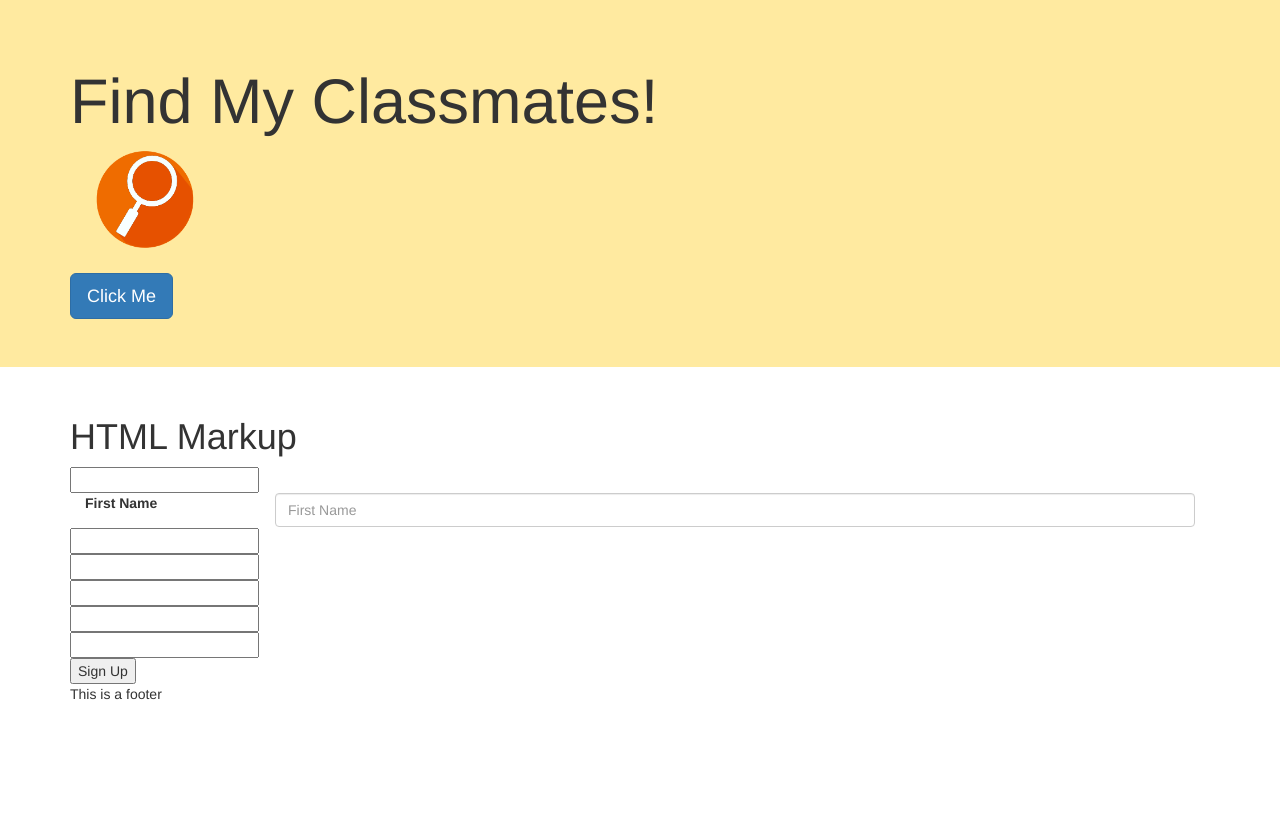
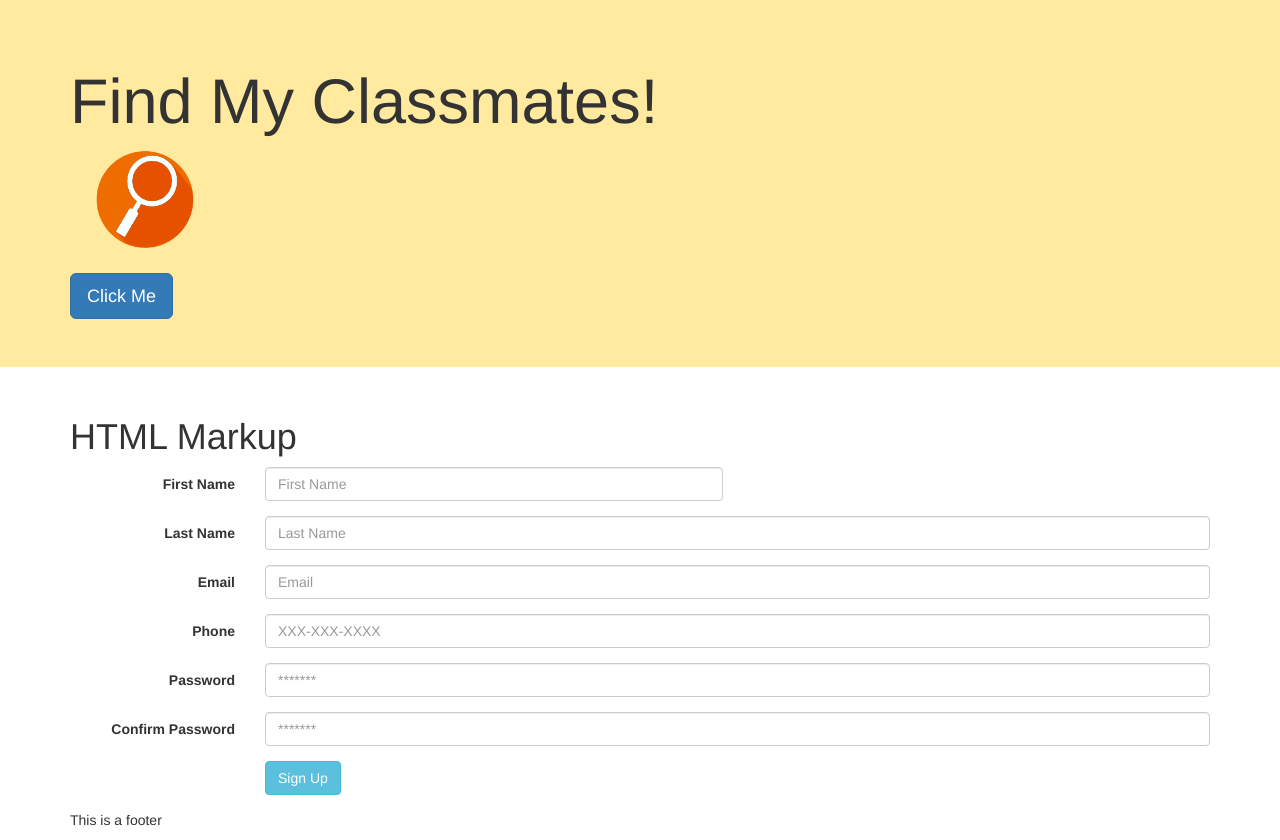
Before and after one commit to robertoferrer/FindMyClassmate, a PHP site: page / in a window 1280 px wide. Shown: the part 73-913 px from the top of the page. Before the commit the page ends 773 px from the top, so only its background shows below. Run offline with PHP 8.4, Linux system fonts and the light colour scheme; some libraries are stand-ins or nearby versions.

Commit message:
Added modified registration to index

```diff
--- a/index.php
+++ b/index.php
@@ -26,30 +26,55 @@ include "header.php";
     <div class="container">
 
         <h1>HTML Markup</h1>
-        <form action="script_regster.php" method="POST">
-            <input type="text" name="fname" aria-required="true" />
-            <div class="form-group">
-                <label for="inptFirstName" class="col-sm-2 control-label">First Name</label>
-                <div class="col-sm-10">
-                    <input type="text" name="fname" class="form-control" id="inptFirstName" placeholder="First Name">
+        <div class="box2">
+            <form class="form-horizontal" action="script_register.php" method="POST">
+                <div class="form-group">
+                    <label for="inptFirstName" class="col-sm-2 control-label">First Name</label>
+                    <div class="col-sm-5">
+                        <input type="text" name="fname" class="form-control" id="inptFirstName" aria-required="true" placeholder="First Name">
+                    </div>
                 </div>
-            </div>
-            <br />
-            <input type="" name="lname" aria-required="true" />
-            <br />
-            <input type="text" name="email" aria-required="true" />
-            <br />
-            <input type="text" name="phone" />
-            <br />
-            <input type="password" name="password" aria-required="true" />
-            <br />
-            <input type="password" name="password_confirm" aria-required="true" />
-            <br />
-            <input type="submit" value="Sign Up" />
-        </form>
+                <div class="form-group">
+                    <label for="inputLastName" class="col-sm-2 control-label">Last Name</label>
+                    <div class="col-sm-10">
+                        <input type="text" name="lname" class="form-control" id="inputLastName" aria-required="true" placeholder="Last Name">
+                    </div>
+                </div>
+                <div class="form-group">
+                    <label for="inputEmail" class="col-sm-2 control-label">Email</label>
+                    <div class="col-sm-10">
+                        <input type="email" name="Email" class="form-control" id="inputLastName" aria-required="true" placeholder="Email">
+                    </div>
+                </div>
+                <div class="form-group">
+                    <label for="inputPhone" class="col-sm-2 control-label">Phone</label>
+                    <div class="col-sm-10">
+                        <input type="text" name="Phone" class="form-control" id="inputLastName"  placeholder="XXX-XXX-XXXX">
+                    </div>
+                </div>
+                <div class="form-group">
+                    <label for="inputPassword" class="col-sm-2 control-label">Password</label>
+                    <div class="col-sm-10">
+                        <input type="password" name="Password" class="form-control" id="inputPassword" aria-required="true" placeholder="*******">
+                    </div>
+                </div>
+                <div class="form-group">
+                    <label for="inputPassword2" class="col-sm-2 control-label">Confirm Password</label>
+                    <div class="col-sm-10">
+                        <input type="password" name="Password2" class="form-control" id="inputPassword2" aria-required="true" placeholder="*******">
+                    </div>
+                </div>
+                <div class="form-group">
+                    <div class="col-sm-10 col-sm-offset-2">
+                        <input class="btn btn-info" type="submit" value="Sign Up" />
+                    </div>
+                </div>
+            </form>
+        </div>
+
 
     </div>
 
 <?php
 
-    include "footer.php";
+include "footer.php";
```
Also changed, not shown: registration.php (+7 -1 lines).
